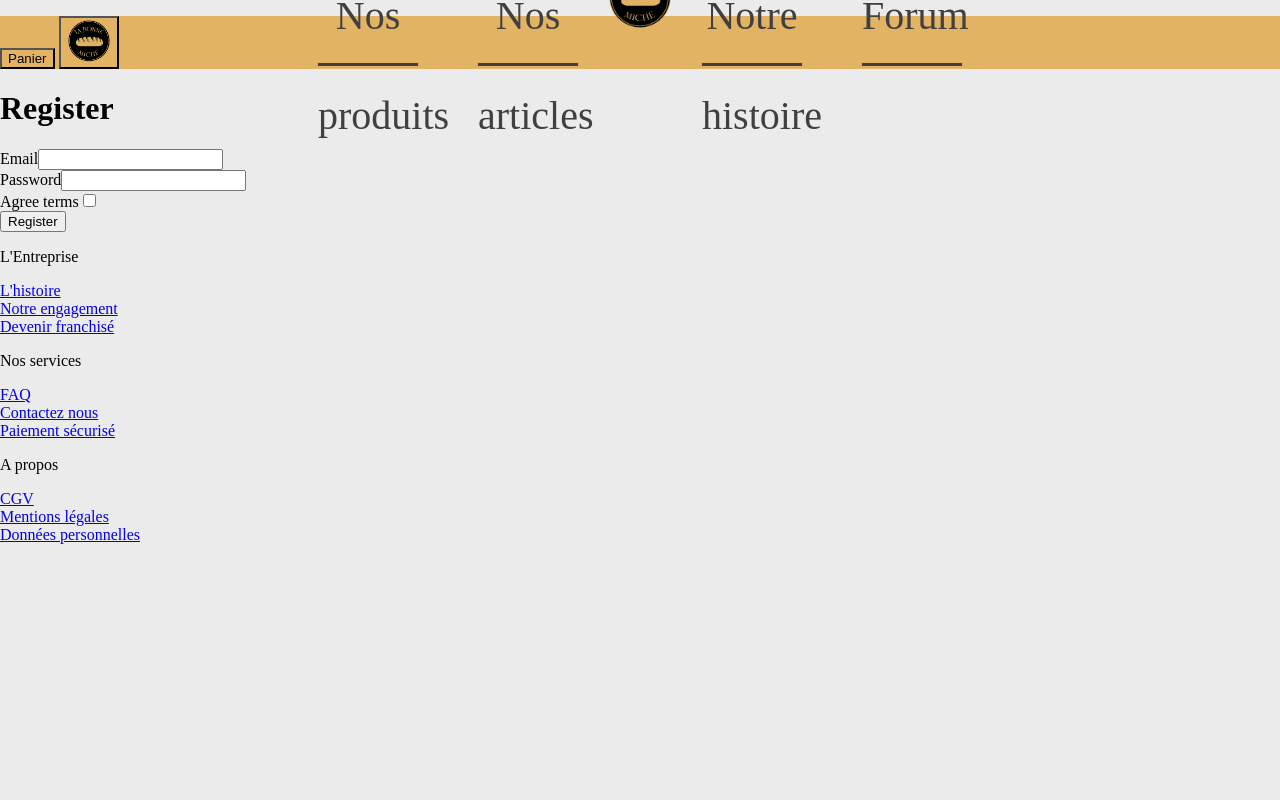
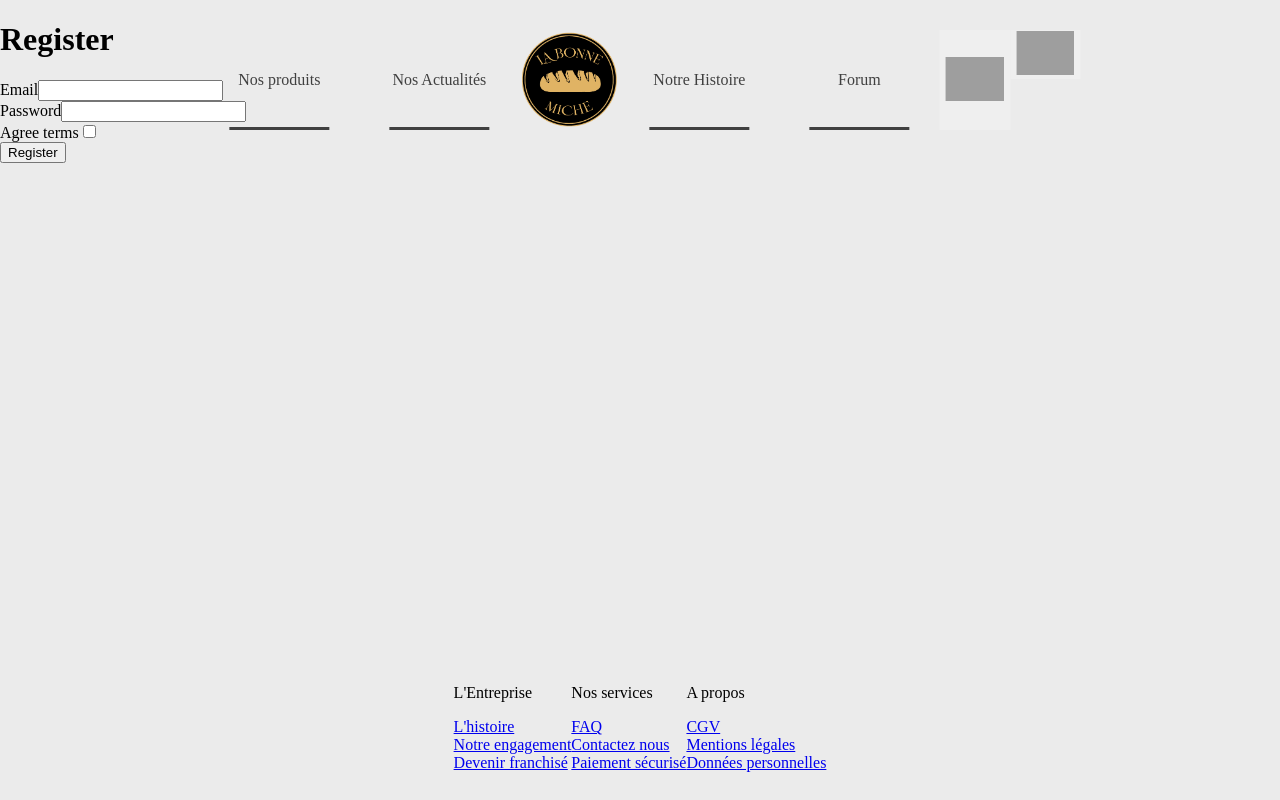
Before and after one commit to Kantun36/LaBonneMiche, a Symfony app: template templates/registration/register.html.twig in a window 1280 px wide. Run offline with Twig, Linux system fonts and the light colour scheme; the template is opened without the code that fills it, so the values that code supplies are empty; form fields are guessed from the names that the template uses; some libraries are stand-ins or nearby versions; grey boxes are pictures that could not be loaded.

Commit message:
Header css

```diff
--- a/config/routes.yaml
+++ b/config/routes.yaml
@@ -29,3 +29,7 @@ app_logout:
 app_register:
     path: /register
     controller : App\Controller\RegistrationController::register
+
+panier:
+    path: /panier
+    controller: App\Controller\HomeController::histoire
--- a/public/style/base.css
+++ b/public/style/base.css
@@ -1,9 +1,13 @@
 header {
     background-color : #e3b364;
 }
+
+.footer {
+    top:90%;
+}
 .buttonHome {
-    background-color : #e3b364;
     color : black;
+    border : 0px;
 }
 
 /* Dropdown Button */
@@ -55,9 +59,14 @@ body {
     padding:0;
     background: #ebebeb;
 }
+
+.textButton{
+    font-size:40%;
+
+}
 ul {
     position:absolute;
-
+    top:10%;
     left:50%;
     transform:translate(-50%,-50%);
     margin:0;
--- a/templates/base.html.twig
+++ b/templates/base.html.twig
@@ -22,7 +22,7 @@
         <ul>
             <li>
                 <a class="buttonHeader" onclick="location.href='https://127.0.0.1:8000/produits'">
-                    Nos produits
+                    <div class="textButton">Nos produits </div>
                     <span></span>
                     <span></span>
                     <span></span>
@@ -33,7 +33,7 @@
             </li>
             <li>
                 <a class="buttonHeader" onclick="location.href='https://127.0.0.1:8000/article'">
-                    Nos articles
+                    <div class="textButton">Nos Actualités </div>
                     <span></span>
                     <span></span>
                     <span></span>
@@ -41,10 +41,10 @@
                     <i class="fa fa-buttonHeader" aria-hidden="true"></i>
                 </a>
             </li>
-            <img src="{{ asset('imgs/logobeigenoir.png') }}" onclick="location.href='https://127.0.0.1:8000'" alt="Logo LaBonneMiche" height="64" width="64"/>
+            <img src="{{ asset('imgs/logobeigenoir.png') }}" onclick="location.href='https://127.0.0.1:8000'" alt="Logo LaBonneMiche" height="100" width="100"/>
             <li>
                 <a class="buttonHeader" onclick="location.href='https://127.0.0.1:8000/histoire'">
-                    Notre histoire
+                    <div class="textButton">Notre Histoire </div>
                     <span></span>
                     <span></span>
                     <span></span>
@@ -54,7 +54,7 @@
             </li>
             <li>
                 <a class="buttonHeader" onclick="location.href='https://127.0.0.1:8000/forum'">
-                    Forum
+                    <div class="textButton">Forum </div>
                     <span></span>
                     <span></span>
                     <span></span>
@@ -62,27 +62,27 @@
                     <i class="fa fa-buttonHeader" aria-hidden="true"></i>
                 </a>
             </li>
+            <button class="buttonHome"> <input type=image src="{{ asset('imgs/panier.jpeg') }}" height="44" value=/></button>
+            <div class="dropdown">
+                <button  onclick="myFunction()" class="buttonHome"><input type=image src="{{ asset('imgs/profil.jpeg') }}" height="44" value=/></button>
+                <div id="myDropdown" class="dropdown-content">
+                    <a href="https://127.0.0.1:8000/login">Login</a>
+                    <a href="https://127.0.0.1:8000/register">Register</a>
+                    <a href="https://127.0.0.1:8000/logout">Logout</a>
+                </div>
+            </div>
+
         </ul>
 
 
-        <button class="buttonHome"> Panier</button>
-        <div class="dropdown">
-            <button  onclick="myFunction()" class="buttonHome"><input type=image src="{{ asset('imgs/logobeigenoir.png') }}" height="44" value=/></button>
-            <div id="myDropdown" class="dropdown-content">
-                <a href="https://127.0.0.1:8000/login">Login</a>
-                <a href="https://127.0.0.1:8000/register">Register</a>
-                <a href="https://127.0.0.1:8000/logout">Logout</a>
-            </div>
-        </div>
-        </p>
+
         <script>
-            /* When the user clicks on the button,
-            toggle between hiding and showing the dropdown content */
+
             function myFunction() {
                 document.getElementById("myDropdown").classList.toggle("show");
             }
 
-            // Close the dropdown if the user clicks outside of it
+
             window.onclick = function(event) {
                 if (!event.target.matches('.dropbtn')) {
 
@@ -105,6 +105,9 @@
         <p> </p>
     </body>
 <footer>
+
+    <ul class="footer">
+
     <div>
         <p> L'Entreprise </p>
         <a href="https://127.0.0.1:8000/Histoire">L'histoire</a><br/>
@@ -123,5 +126,6 @@
         <a href="https://127.0.0.1:8000/Mentions">Mentions légales</a><br/>
         <a href="https://127.0.0.1:8000/DonneePers">Données personnelles</a><br/>
     </div>
+    </ul>
 </footer>
 </html>
```
